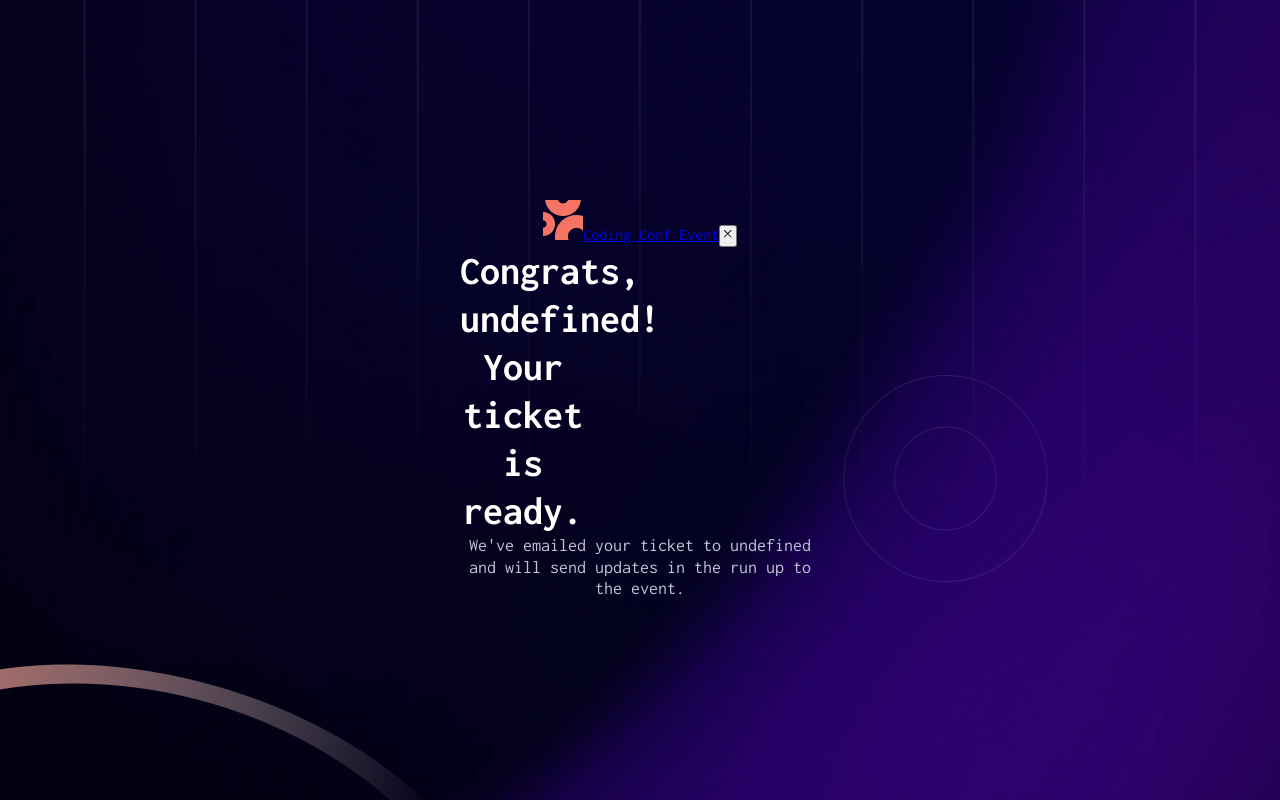
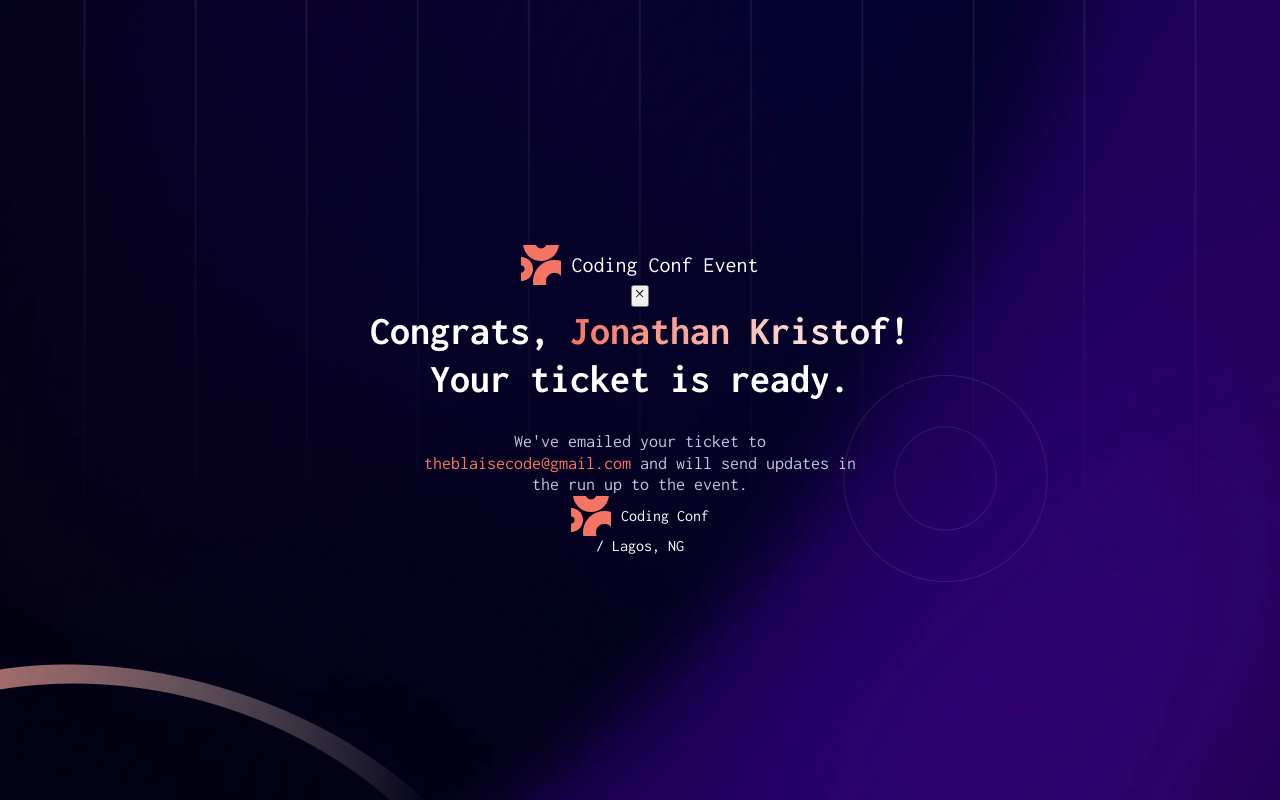
Before and after one commit to theblaisecode/Event-Tickets, a React (Vite) app: page / in a window 1280 px wide. Both pictures are taken after typing "Sample", "name@example.com", "Sample" into the empty fields and a click on the button "Generate My Ticket". Built offline with nearby package versions, Linux system fonts and the light colour scheme.

Commit message:
first commit

```diff
--- a/src/components/Heading.tsx
+++ b/src/components/Heading.tsx
@@ -1,6 +1,8 @@
+import React from "react";
+
 type HeadingText = {
-  text: string;
-  subtext: string;
+  text: React.ReactNode;
+  subtext: React.ReactNode;
 };
 
 function Heading(props: HeadingText): JSX.Element {
--- a/src/components/PopUp.tsx
+++ b/src/components/PopUp.tsx
@@ -3,7 +3,6 @@ import PopUpWrapper from "../styles/PopUpWrapper";
 import Heading from "./Heading";
 import logo from "../assets/logo.png";
 import { HiXMark } from "react-icons/hi2";
-
 
 type PopupProp = {
   name: string;
@@ -12,8 +11,31 @@ type PopupProp = {
 };
 
 function PopUp(props: PopupProp) {
-  const text = `Congrats, ${props.name}! Your ticket is ready. `;
-  const subtext = `We've emailed your ticket to ${props.email} and will send updates in the run up to the event.`;
+  const title = (
+    <>
+      Congrats, <span className="highlight">Jonathan Kristof</span>! Your ticket
+      is ready.
+    </>
+  );
+  const subtitle = (
+    <>
+      We've emailed your ticket to <span>theblaisecode@gmail.com</span> and will
+      send updates in the run up to the event.
+    </>
+  );
+  // const text = (
+  //   <>
+  //     Congrats,
+  //     <span className="highlight">{props.name}</span>! Your ticket is ready.
+  //   </>
+  // );
+
+  // const subtext = (
+  //   <>
+  //     We've emailed your ticket to <span>{props.email}</span> and will send
+  //     updates in the run up to the event.
+  //   </>
+  // );
 
   return (
     <PopUpWrapper>
@@ -29,11 +51,28 @@ function PopUp(props: PopupProp) {
           </Link>
 
           <button className="closebutton" onClick={props.closePopup}>
-            <HiXMark/>
+            <HiXMark />
           </button>
         </div>
 
-        <Heading text={text} subtext={subtext} />
+        <div className="contentTop">
+          <Heading text={title} subtext={subtitle} />
+        </div>
+
+        <div className="contentBottom">
+          <div className="leftContent">
+            <div className="logo">
+              <img src={logo} alt="Coding Conf Logo" />
+              <span>Coding Conf</span>
+            </div>
+
+            <div className="date">{} / Lagos, NG</div>
+          </div>
+
+          <div className="rightContent">
+
+          </div>
+        </div>
       </div>
     </PopUpWrapper>
   );
--- a/src/styles/PopUpWrapper.tsx
+++ b/src/styles/PopUpWrapper.tsx
@@ -19,8 +19,50 @@ const PopUpWrapper = styled.div`
     padding: 20px;
     border-radius: 5px;
     text-align: center;
-    max-width: 400px;
+  }
+
+  a {
+    text-decoration: none;
+    cursor: pointer;
+    color: var(--textLight);
+    font-size: 2.2rem;
+    font-weight: 600;
+  }
+
+  .logo {
+    display: flex;
+    justify-content: center;
+    align-items: center;
+    gap: 1rem;
+  }
+
+  .contentTop {
     width: 100%;
+    display: flex;
+    flex-direction: column;
+    justify-content: center;
+    align-items: center;
+    gap: 2rem;
+  }
+
+  .contentTop .title {
+    width: 65%;
+  }
+
+  .title span {
+    font-weight:700;
+    background: linear-gradient(to right, #f57463, #fff);
+    -webkit-background-clip: text; /* For WebKit browsers (Chrome, Safari) */
+    background-clip: text; /* For other browsers that support it */
+    color: transparent; /* Make the text color transparent to show the gradient */
+  }
+
+  .contentTop .subTitle {
+    width: 45%;
+  }
+
+  .subTitle span {
+    color: var(--primary);
   }
 `;
 
```
